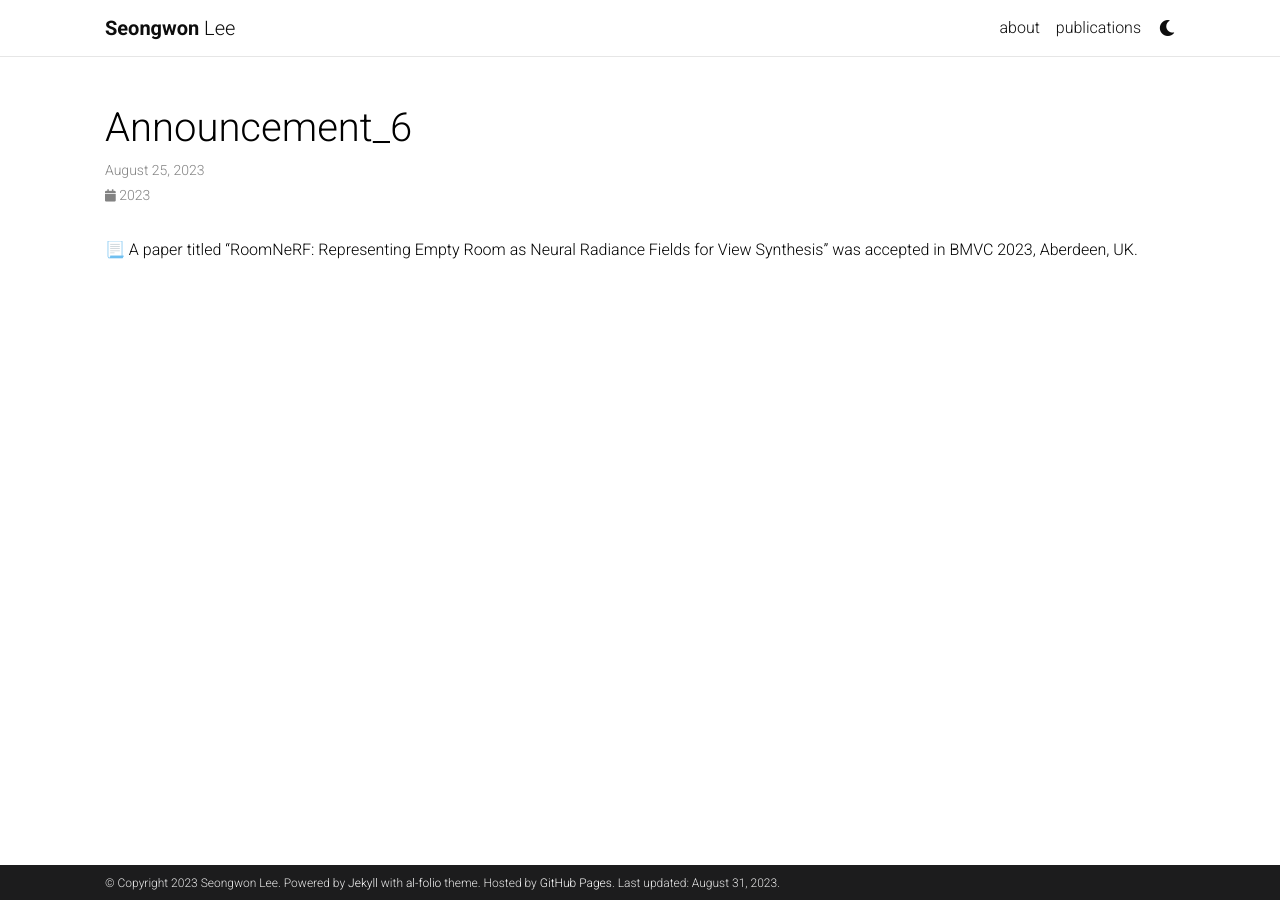
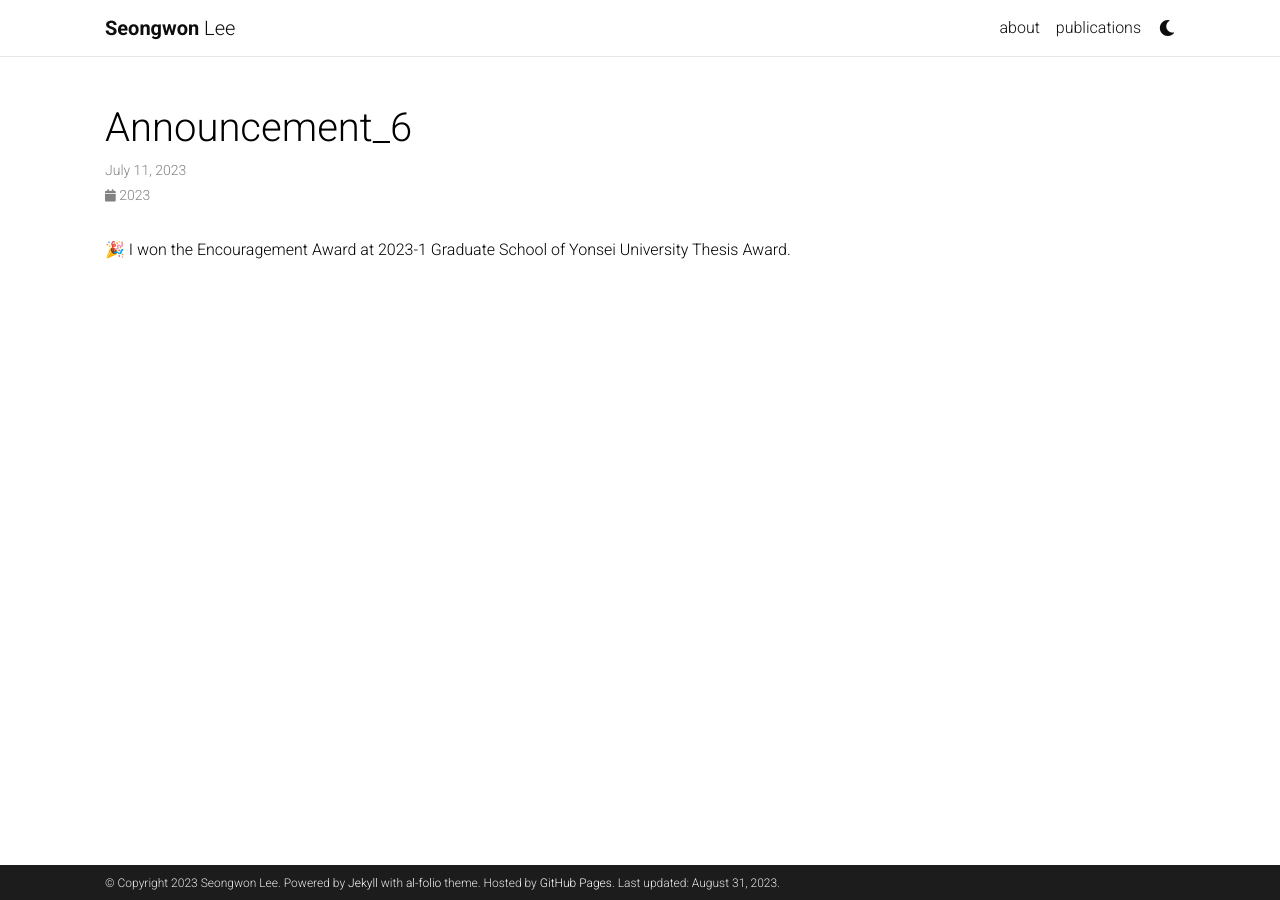
Before and after one commit to sungonce/sungonce.github.io.old, a Jekyll site: the page built from _news/announcement_6.md, in a window 1280 px wide. Built offline with Jekyll 4.4.1, drawn with Linux system fonts in a browser that asks for light colours; full-size pictures stand in for the smaller copies a plugin makes; comment, search, counter and statistics services are not loaded; a style sheet for code colours, icons or effects is not loaded.

Commit message:
add announcement

```diff
--- a/_bibliography/papers.bib
+++ b/_bibliography/papers.bib
@@ -6,7 +6,7 @@
     month     = {November},
     year      = {2023},
     abbr      = {BMVC},
-    img_path    = {assets/img/paper_teasers/kongn2023roomnerf.gif},
+    img_path    = {assets/img/paper_teasers/kong2023roomnerf.gif},
     selected  = {true}
 }
 
--- a/_news/announcement_6.md
+++ b/_news/announcement_6.md
@@ -1,7 +1,7 @@
 ---
 layout: post
-date: 2023-08-25 00:00:00
+date: 2023-07-11 00:00:00
 inline: true
 ---
 
-📃 A paper titled “RoomNeRF: Representing Empty Room as Neural Radiance Fields for View Synthesis” was accepted in BMVC 2023, Aberdeen, UK.
+🎉 I won the Encouragement Award at 2023-1 Graduate School of Yonsei University Thesis Award.
```
Also changed, not shown: _news/announcement_7.md (added, +7 -0 lines), assets/img/seongwonlee.jpg.
